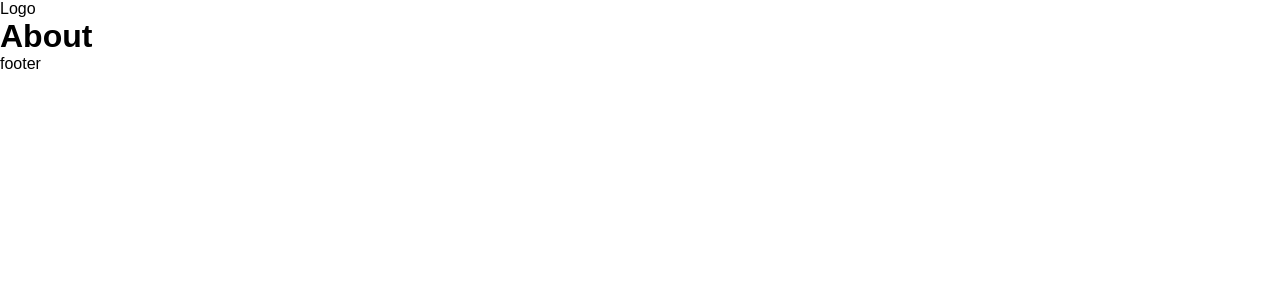
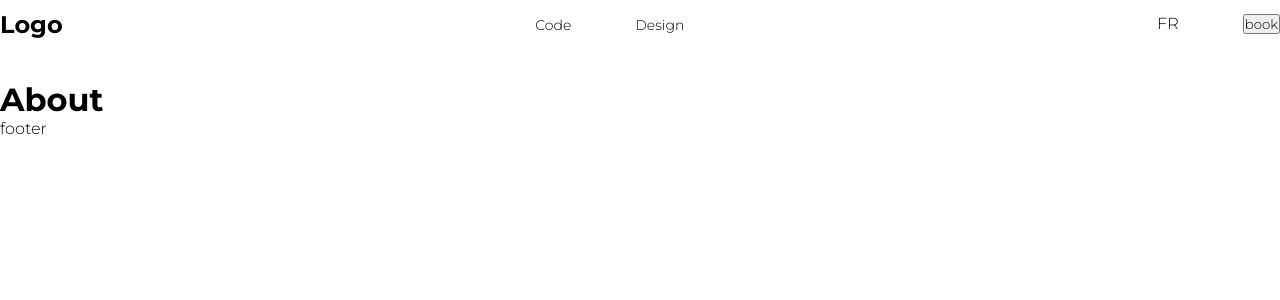
Before and after one commit to chilucdiep/vroom2, a Next.js app: page /about in a window 1280 px wide. Shown: the top 300 px of the page. Built offline with nearby package versions, Linux system fonts and the light colour scheme.

Commit message:
Navbar & font

```diff
--- /dev/null
+++ b/components/Layout/Navbar/Navbar.module.scss
@@ -0,0 +1,40 @@
+.Navbar {
+    display: flex;
+    justify-content: space-between;
+    align-items: center;
+    height: 5em;
+    padding-bottom: 2em;
+
+    .Logo {
+      max-width: 200px;
+
+      @media (max-width: 700px) {
+        max-width: 100px;
+      }
+    }
+
+    a {
+      cursor: pointer;
+    }
+
+    ul {
+      display: flex;
+
+      li {
+        margin-right: 4em;
+        transition: all 0.1s ease-in-out;
+
+        @media (max-width: 700px) {
+          margin-right: 1.5em;
+        }
+
+        &:hover {
+          opacity: 0.7;
+        }
+      }
+
+      li:last-child {
+        margin-right: 0;
+      }
+    }
+  }
--- a/components/Layout/Navbar/Navbar.tsx
+++ b/components/Layout/Navbar/Navbar.tsx
@@ -1,7 +1,42 @@
+import styles from './Navbar.module.scss'
+
 export function Navbar() {
     return (
-      <nav>
-        Logo
+      <nav className={styles.Navbar}>
+        <h1>Logo</h1>
+
+        <div className={styles.NavLinks}>
+        <ul>
+          <li>
+            <a
+              href="https://github.com/chilucdiep/Spacestagram"
+              target="_blank"
+            >
+              Code
+            </a>
+          </li>
+          <li>
+            <a
+              href="https://www.figma.com/file/dkV2MEJPPmGWdl1vvfaPs4/Spacestagram?node-id=0%3A1"
+              target="_blank"
+            >
+              Design
+            </a>
+          </li>
+        </ul>
+      </div>
+
+      <div className={styles.NavActions}>
+        <ul>
+          <li>
+
+              FR
+          </li>
+          <li>
+            <button>book</button>
+          </li>
+        </ul>
+      </div>
       </nav>
     );
   }
--- a/pages/about.tsx
+++ b/pages/about.tsx
@@ -6,7 +6,7 @@ function About() {
       <Head>
         <title>Vroom 2 | About Us</title>
         <meta name="description" content="Book the Slingshot experience!" />
-        <link rel="icon" href="/favicon.ico" />
+        {/* <link rel="icon" href="/favicon.ico" /> */}
       </Head>
       <h1>About</h1>
     </div>
--- a/styles/globals.scss
+++ b/styles/globals.scss
@@ -1,3 +1,5 @@
+@import url('https://fonts.googleapis.com/css2?family=Montserrat:wght@300;700;900&display=swap');
+
 *,
 *::before,
 *::after,
@@ -7,9 +9,25 @@ body {
   margin: 0;
   box-sizing: border-box;
   outline: none;
-  font-family: "Poppins", sans-serif;
+  font-family: "Montserrat", sans-serif;
 }
 
 body {
   background-color: white;
 }
+
+ul {
+  list-style-type: none;
+  padding: 0;
+}
+
+a {
+  text-decoration: none;
+  color: var(--text-color);
+  font-size: 0.875rem;
+  font-weight: 300;
+
+  @media (max-width: 700px) {
+    font-size: 0.7rem;
+  }
+}
```
Also changed, not shown: pages/index.tsx (+7 -8 lines).
